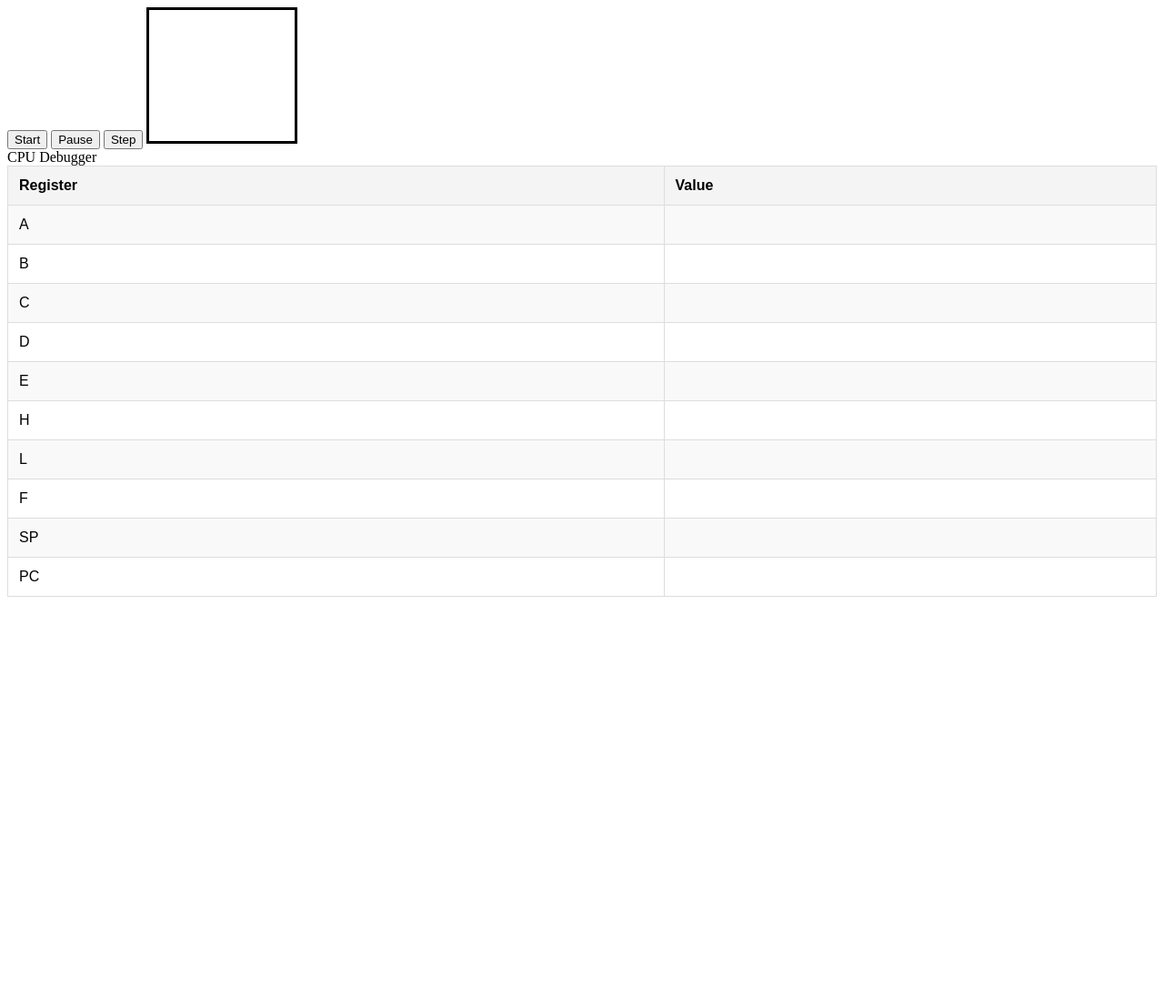
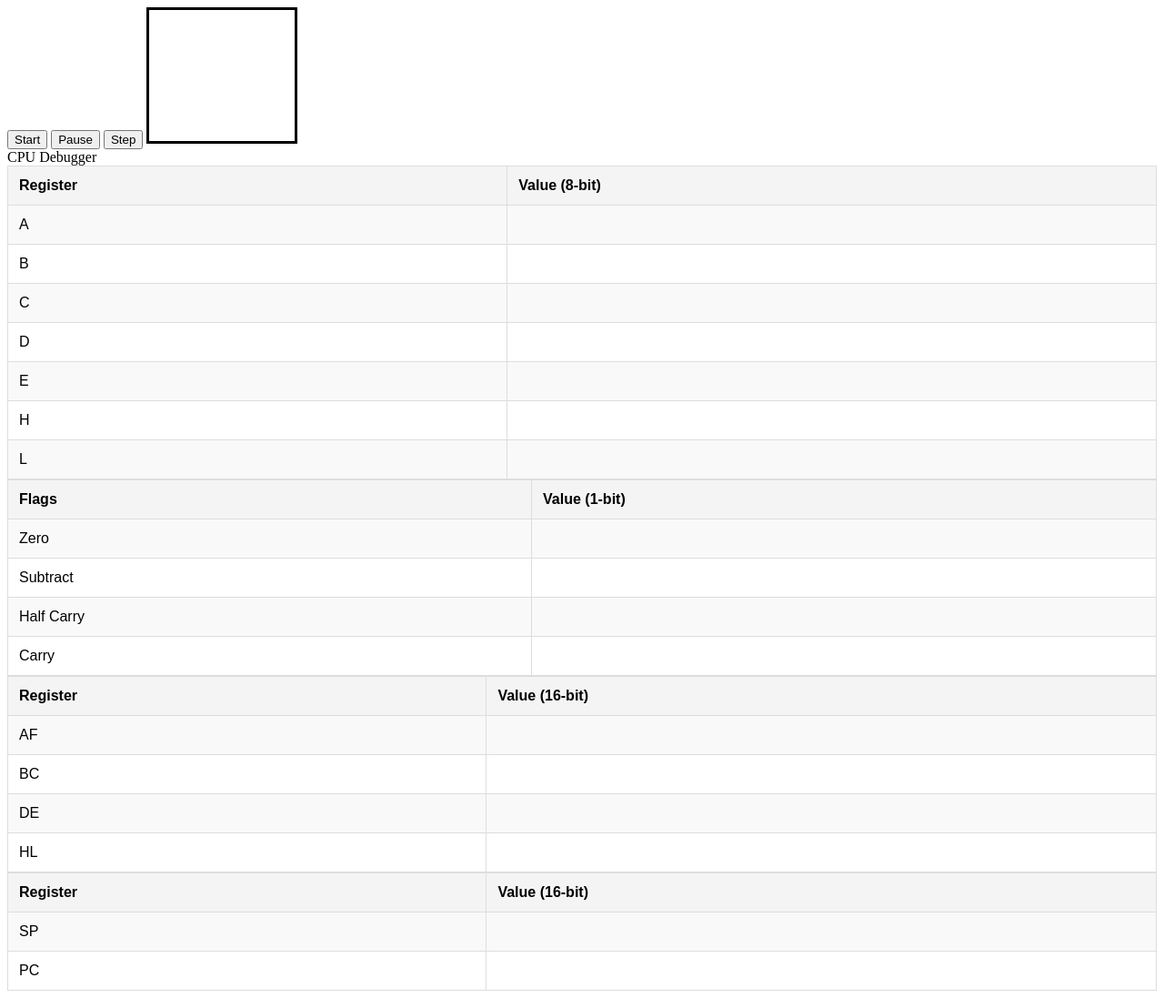
Before and after one commit to gageirwin/gb-emulator, a plain HTML site: page index.html in a window 1280 px wide. Shown: the whole page at 91% size. Before the commit the page ends 800 px from the top, so only its background shows below. Drawn offline with Linux system fonts and the light colour scheme.

Commit message:
Update index.html
added more cpu debug tables

```diff
--- a/index.html
+++ b/index.html
@@ -21,7 +21,7 @@
     <table>
         <tr>
             <th>Register</th>
-            <th>Value</th>
+            <th>Value (8-bit)</th>
         </tr>
         <tr>
             <td>A</td>
@@ -51,9 +51,55 @@
             <td>L</td>
             <td id="reg-L"></td>
         </tr>
+    </table>
+    <table>
         <tr>
-            <td>F</td>
-            <td id="reg-F"></td>
+            <th>Flags</th>
+            <th>Value (1-bit)</th>
+        </tr>
+        <tr>
+            <td>Zero</td>
+            <td id="reg-zero"></td>
+        </tr>
+        <tr>
+            <td>Subtract</td>
+            <td id="reg-subtract"></td>
+        </tr>
+        <tr>
+            <td>Half Carry</td>
+            <td id="reg-halfCarry"></td>
+        </tr>
+        <tr>
+            <td>Carry</td>
+            <td id="reg-carry"></td>
+        </tr>
+    </table>
+    <table>
+        <tr>
+            <th>Register</th>
+            <th>Value (16-bit)</th>
+        </tr>
+        <tr>
+            <td>AF</td>
+            <td id="reg-AF"></td>
+        </tr>
+        <tr>
+            <td>BC</td>
+            <td id="reg-BC"></td>
+        </tr>
+        <tr>
+            <td>DE</td>
+            <td id="reg-DE"></td>
+        </tr>
+        <tr>
+            <td>HL</td>
+            <td id="reg-HL"></td>
+        </tr>
+    </table>
+    <table>
+        <tr>
+            <th>Register</th>
+            <th>Value (16-bit)</th>
         </tr>
         <tr>
             <td>SP</td>
```
